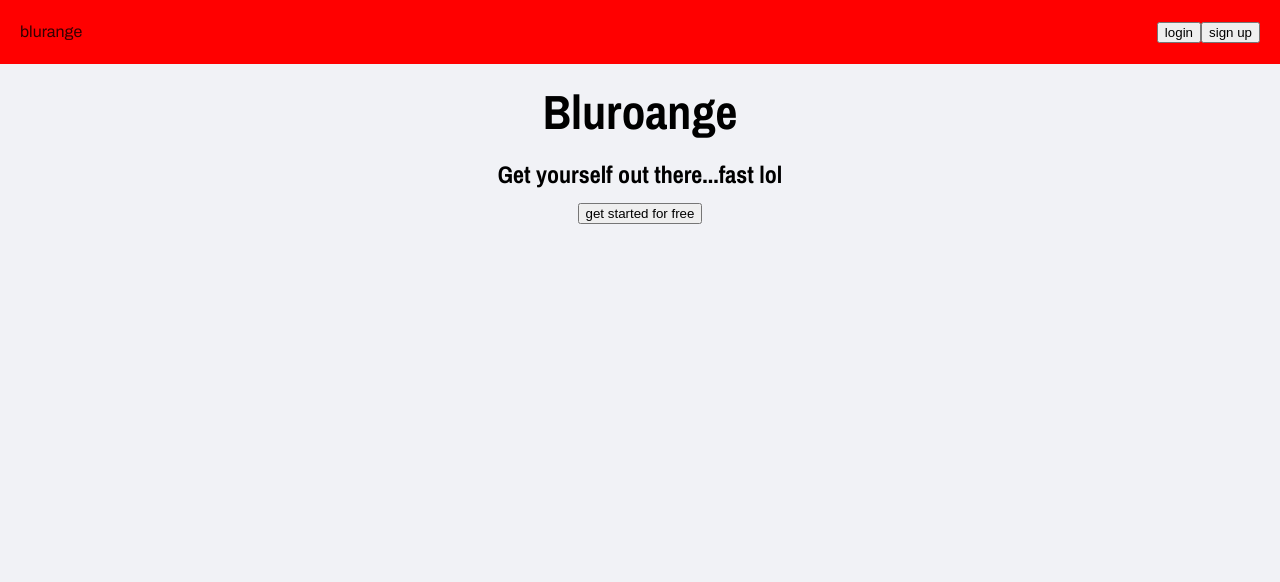
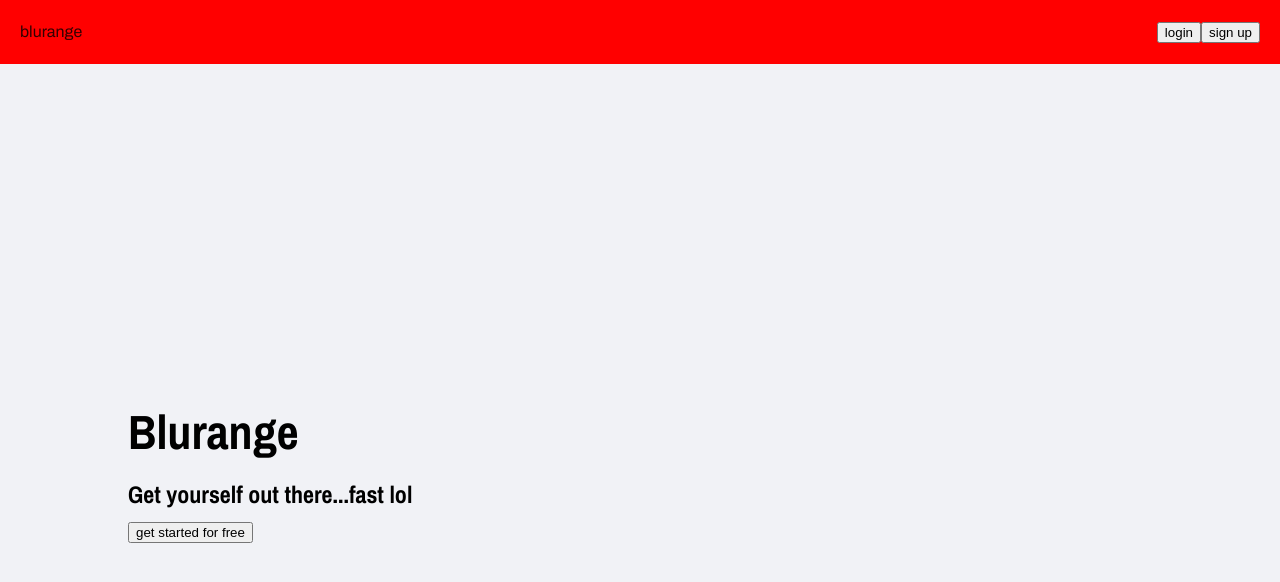
Before and after one commit to Lhnozaki/blurange, a React (Create React App) app: page / in a window 1280 px wide. Shown: the top 582 px of the page. Built offline with nearby package versions, Linux system fonts and the light colour scheme.

Commit message:
styles home splashpage

```diff
--- a/src/Components/SplashPage/SplashPage.jsx
+++ b/src/Components/SplashPage/SplashPage.jsx
@@ -1,11 +1,12 @@
-import React from 'react'
+import React from 'react';
+import styles from './SplashPage.module.scss';
 
 const SplashPage = () => {
     return (
-        <article>
-            <section>
-                <div className="hero-content">
-                    <h1>Bluroange</h1>
+        <article className="container">
+            <section id={styles.hero}>
+                <div className={styles.heroContent}>
+                    <h1>Blurange</h1>
                     <h3>Get yourself out there...fast lol</h3>
                     <button>get started for free</button>
                 </div>
--- a/src/Components/SplashPage/SplashPage.module.scss
+++ b/src/Components/SplashPage/SplashPage.module.scss
@@ -0,0 +1,12 @@
+#hero {
+  height: 100vh;
+  width: 100%;
+  display: flex;
+  align-items: center;
+
+  .heroContent {
+    margin-left: 10%;
+    width: fit-content;
+    text-align: left;
+  }
+}
```
